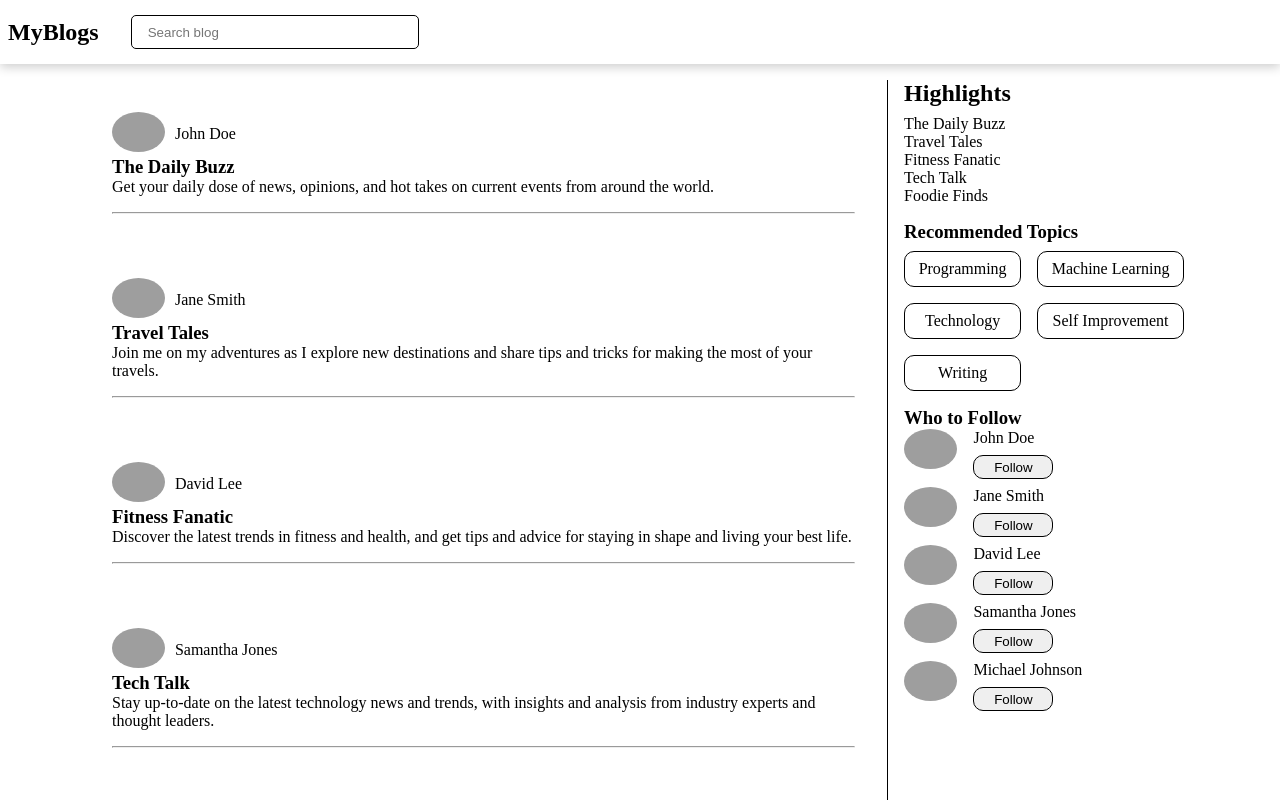
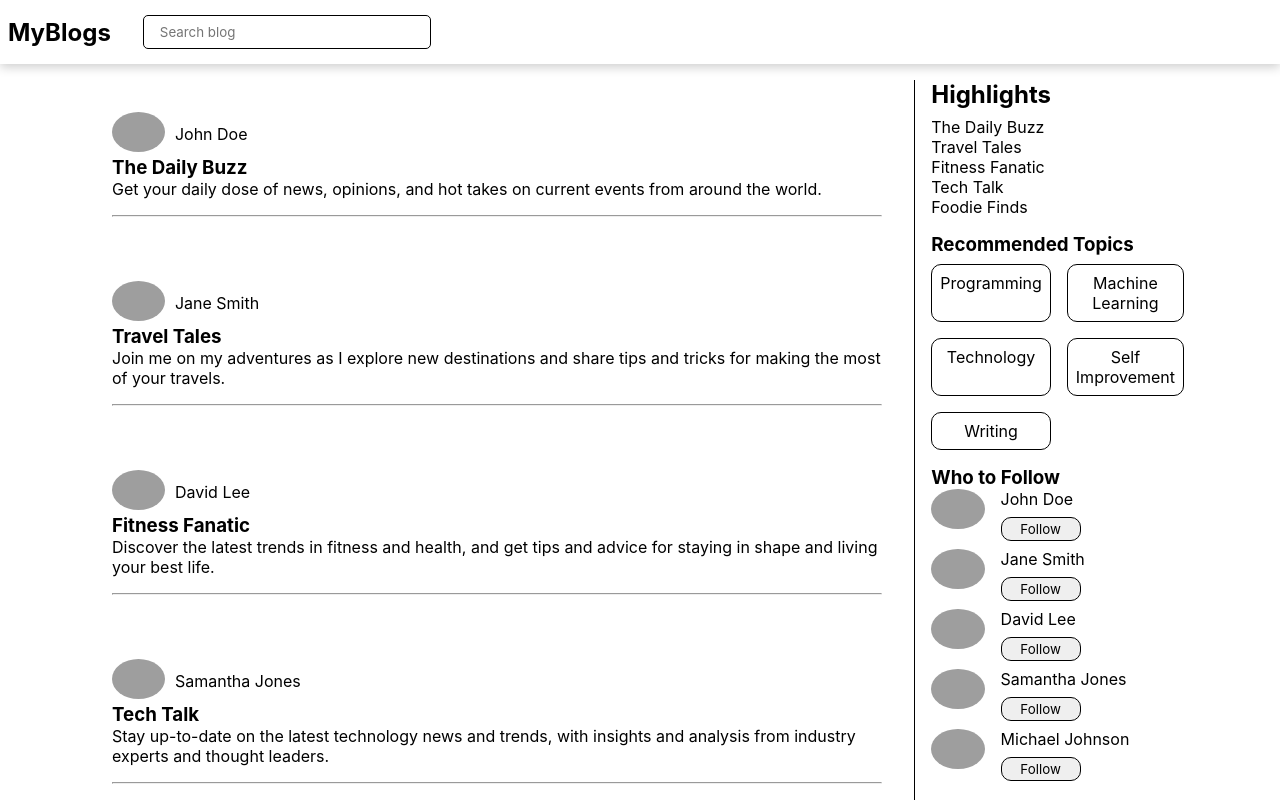
Before and after one commit to mwongess/mos-blogs, a React (Vite) app: page / in a window 1280 px wide. Shown: the top 800 px of the page. Built offline with nearby package versions, Linux system fonts and the light colour scheme; grey boxes are pictures that could not be loaded.

Commit message:
Update font style

```diff
--- a/src/index.css
+++ b/src/index.css
@@ -2,4 +2,5 @@
     padding: 0;
     margin: 0;
     box-sizing: border-box;
+    font-family: Inter, system-ui, Avenir, Helvetica, Arial, sans-serif;
 }
```
